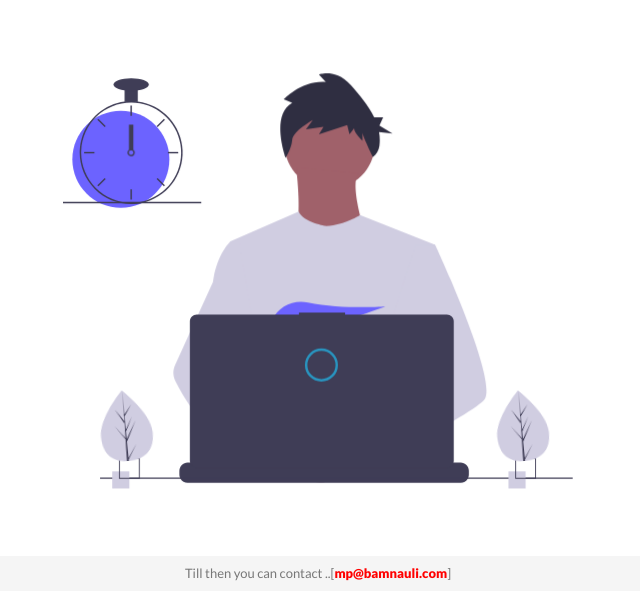
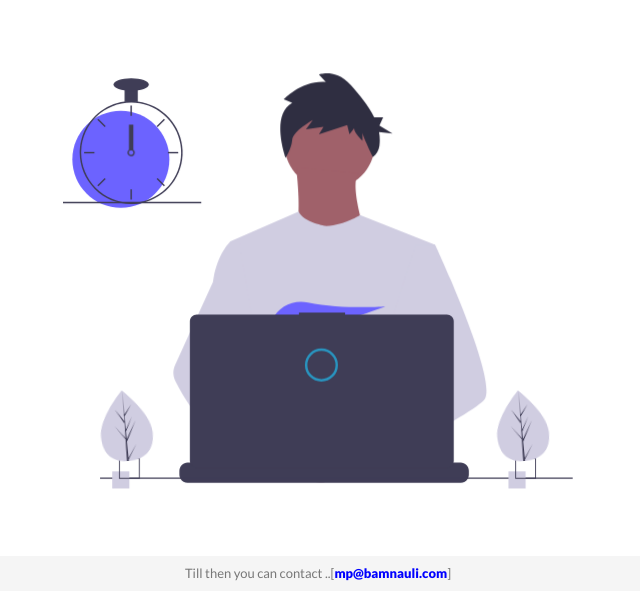
Before and after one commit to amitakulu/bamnauli, a plain HTML site: page index.html in a window 1280 px wide. Shown: the part 209-800 px from the top of the page, without its empty margins (322-962 px from the left). Drawn offline with nearby package versions, Linux system fonts and the light colour scheme.

Commit message:
Update index.html
dd

```diff
--- a/index.html
+++ b/index.html
@@ -249,7 +249,7 @@
     </div>
       <footer class="footer">
         <div class="container text-center">
-          <span>Till then you can contact ..[<b><font color='red'>mp@bamnauli.com</font></b>]</span>
+          <span>Till then you can contact ..[<b><font color='blue'>mp@bamnauli.com</font></b>]</span>
         </div>
       </footer>
 
```
